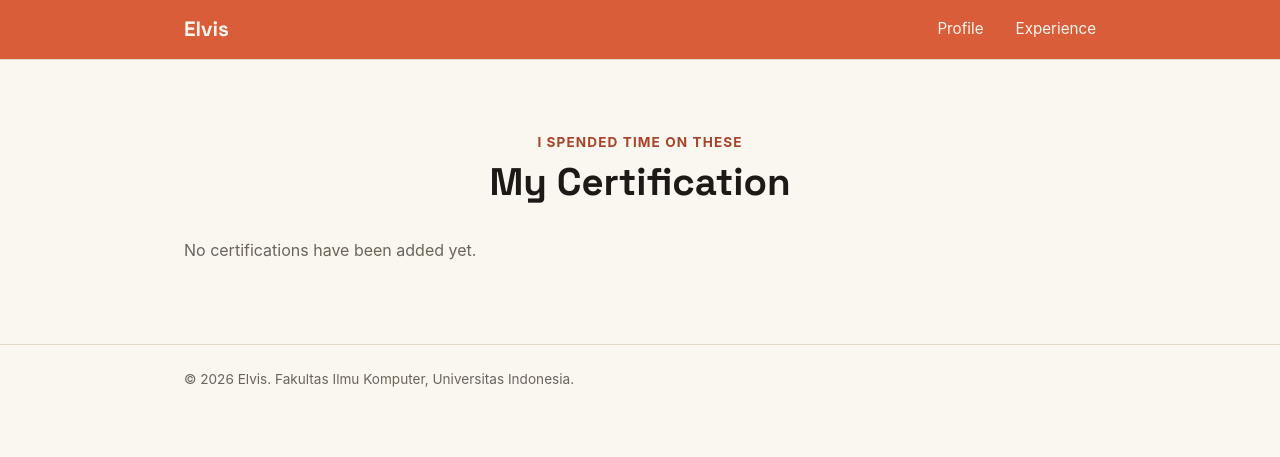
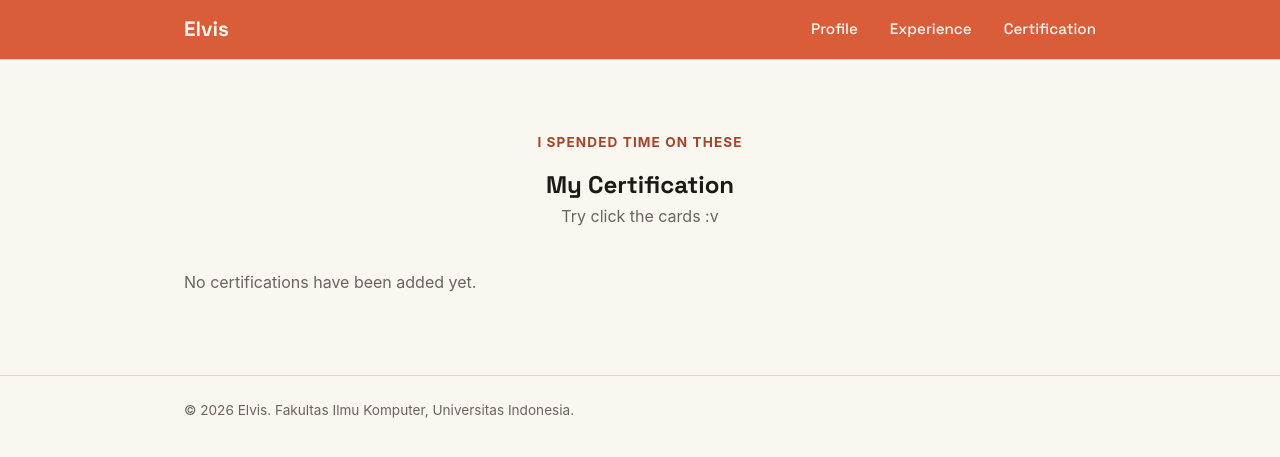
Before and after one commit to vis-fishy/myportofolio, a Django app: page /certification/ in a window 1280 px wide. Shown: the top 457 px of the page. Run offline with Django 5.2, Linux system fonts and the light colour scheme; data that the repository does not hold is empty.

Commit message:
build: full certification page with modified css from experience page

```diff
--- a/static/css/style.css
+++ b/static/css/style.css
@@ -32,6 +32,16 @@ body {
 
 h1, h2, .brand {
     font-family: "Space Grotesk", -apple-system, sans-serif;
+}
+
+a {
+    text-decoration: none;
+    color: var(--ink);
+}
+
+img {
+    outline: 2px solid var(--accent-50);
+    border-radius: 5px;
 }
 
 .container {
@@ -70,6 +80,7 @@ h1, h2, .brand {
     color: var(--paper);
     text-decoration: none;
     font-size: 0.95rem;
+    font-family: "Space Grotesk", -apple-system, sans-serif;
 }
 
 .empty-state {
@@ -282,6 +293,68 @@ h1, h2, .brand {
     padding-left: 1.5rem;
 }
 
+.certification-content {
+    border-top: 1px solid var(--line);
+    padding: 4.5rem 0 5rem;
+}
+
+.certification-grid {
+    display: grid;
+    gap: 2.5rem 3rem;
+    grid-template-columns: 0fr 1fr 0fr;
+    grid-template-areas:
+        "left center right"
+        "card card card";
+}
+
+.certification-punchline{
+    text-align: center;
+    grid-area: center;
+}
+
+.certification-cards {
+    grid-area: card;
+    grid-template-columns: 1fr 1fr;
+    display: grid;
+    gap: 1.5rem 1rem;
+}
+
+.certification-card {
+    display: grid;
+    grid-template-columns: 1fr 90px;
+    grid-template-areas:
+        "header thumbnail";
+    border: 1px solid var(--line);
+    outline: 5px solid transparent;
+    padding: 0.5rem 0.8rem 0.5rem;
+    border-radius: var(--radius);
+    transition:
+        outline-color 0.3s ease;
+}
+
+.certification-card .card-header {
+    grid-area: header;
+}
+
+.certification-card .card-thumbnail {
+    grid-area: thumbnail;
+    display: grid;
+    grid-template-areas:
+        "a b c"
+        "d center e"
+        "f g h"
+    ;
+}
+
+.card-thumbnail .card-image{
+    grid-area: center;
+}
+
+.card-image {
+    display: grid;
+    place-items: center;
+}
+
 .site-footer {
     padding: 1.5rem;
     color: var(--text-muted);
--- a/templates/certification.html
+++ b/templates/certification.html
@@ -16,28 +16,34 @@
             <nav>
                 <a href="{% url 'main:show_main' %}">Profile</a>
                 <a href="{% url 'main:show_experience' %}">Experience</a>
+                <a href="{% url 'main:show_certification' %}">Certification</a>
             </nav>
         </div>
     </header>
 
     <main>
 
-        <section class="experience-content" id="experience">
-            <div class="container experience-grid">
-                <div class="experience-punchline">
+        <section class="certification-content" id="certification">
+            <div class="container certification-grid">
+                <div class="certification-punchline">
                     <p class="kicker">I spended time on these</p>
                     <h2>My Certification</h2>
+                    <p class="empty-state">Try click the cards :v</p>
                 </div>
 
-                <div class="experience-cards">
+                <div class="certification-cards">
                     {% for cert in certification_list %}
-                        <div class="experience-card">
-                            <div class="card-header">
-                                <p class="bio"><em>{{ experience.time_range_display }}</em></p>
-                                <h2>{{ cert.course_name }}</h2>
-                                <p class="bio"><em>Published in : {{ cert.year_display }} by <a href="{{ cert.verification_url}}">{{ cert.publisher }}</a></em></p>
+                        <a href="{{ cert.verification_url }}">
+                            <div class="certification-card">
+                                <div class="card-header">
+                                    <h2>{{ cert.course_name }}</h2>
+                                    <p class="bio"><em>Published : in {{ cert.year_display }} by {{ cert.publisher }}</em></p>
+                                </div>
+                                <div class="card-thumbnail">
+                                    <span class="card-image"><img src="{{ cert.thumbnail }}" alt="thumbnail" width="70"></span>
+                                </div>
                             </div>
-                        </div>
+                        </a>
                     {% empty %}
                         <p class="empty-state">
                             No certifications have been added yet.
```
